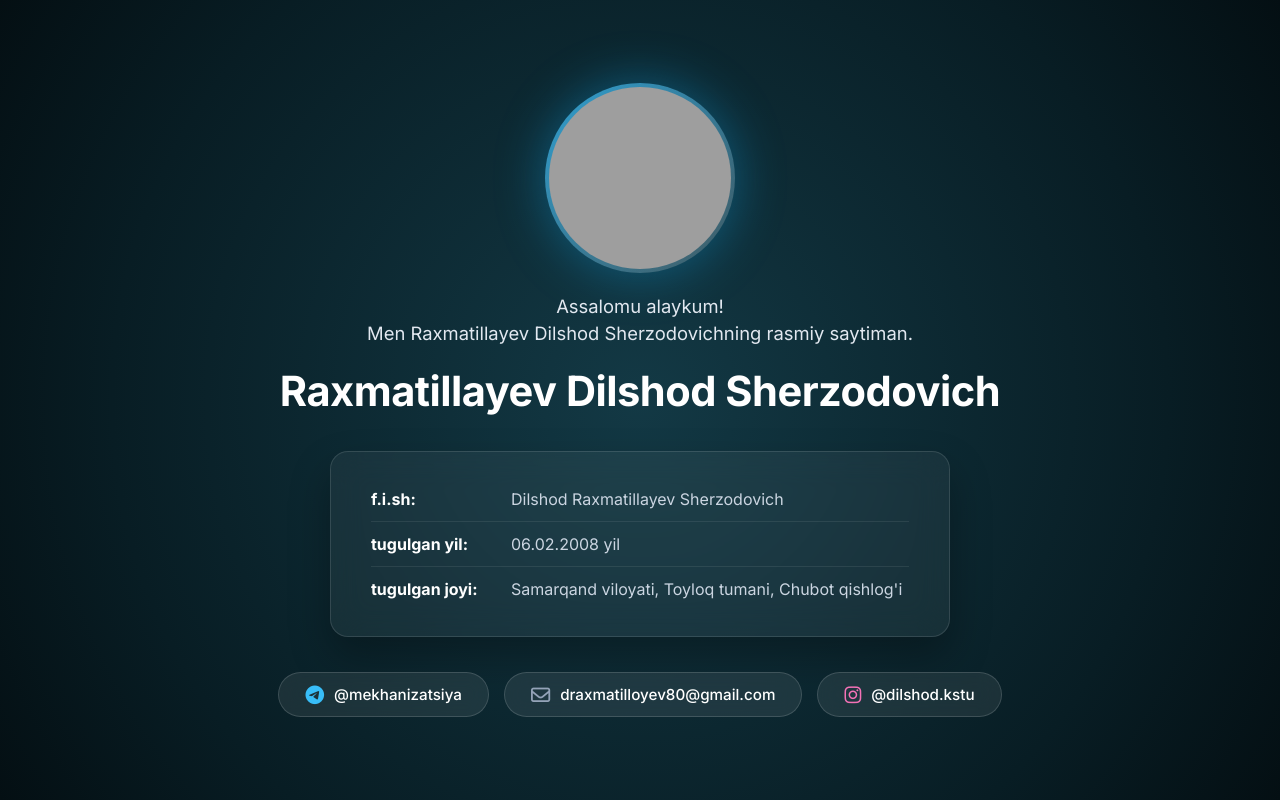
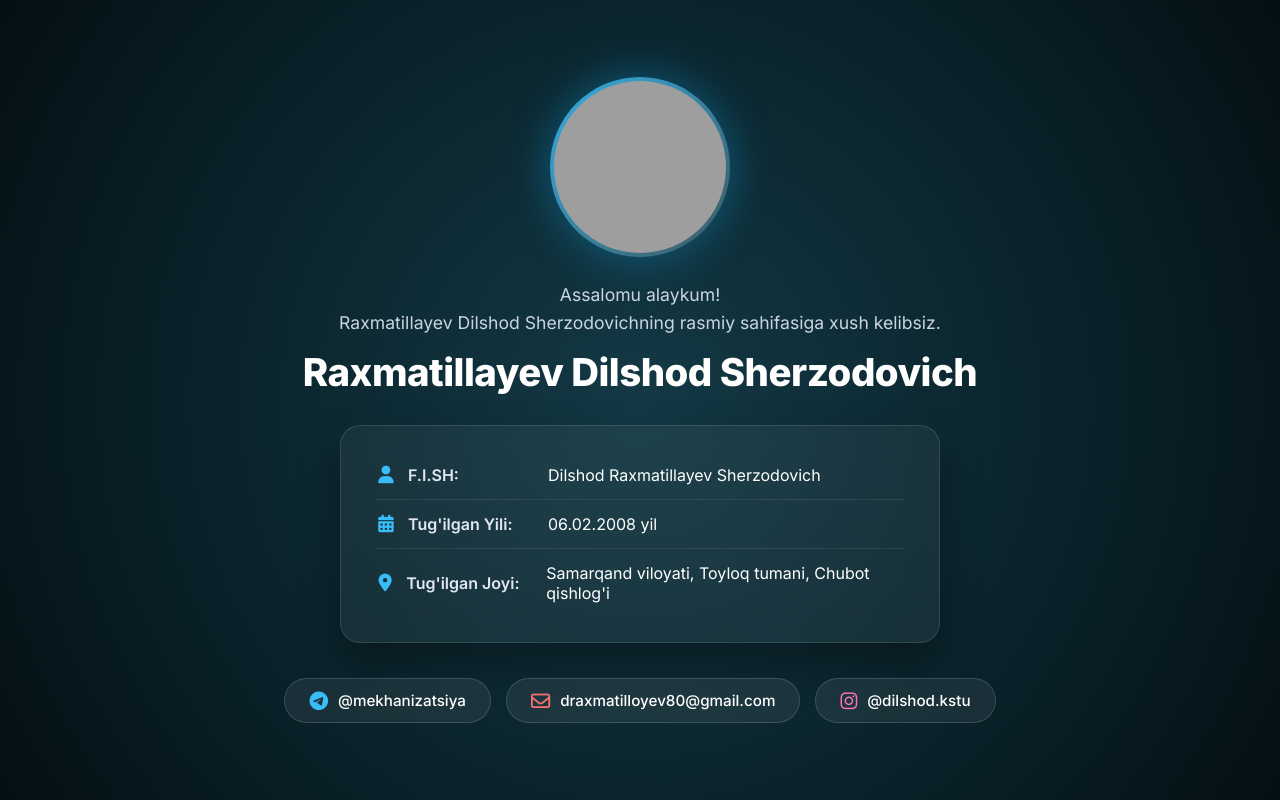
Before and after one commit to xlemann0/dilshod_site, a Flask app: page / in a window 1280 px wide. Run offline with Flask 3, Linux system fonts and the light colour scheme; grey boxes are pictures that could not be loaded.

Commit message:
Update index.html

```diff
--- a/templates/index.html
+++ b/templates/index.html
@@ -4,72 +4,257 @@
     <meta charset="UTF-8">
     <meta name="viewport" content="width=device-width, initial-scale=1.0">
     <title>Dilshod Raxmatillayev Sherzodovich</title>
-    <link href="https://fonts.googleapis.com/css2?family=Inter:wght@300;400;500;600;700&display=swap" rel="stylesheet">
+    <!-- Google Fonts & FontAwesome -->
+    <link href="https://fonts.googleapis.com/css2?family=Inter:wght@300;400;500;600;700;800&display=swap" rel="stylesheet">
     <link rel="stylesheet" href="https://cdnjs.cloudflare.com/ajax/libs/font-awesome/6.4.0/css/all.min.css">
+
     <style>
-        * { margin: 0; padding: 0; box-sizing: border-box; font-family: 'Inter', sans-serif; }
+        * {
+            margin: 0;
+            padding: 0;
+            box-sizing: border-box;
+            font-family: 'Inter', sans-serif;
+        }
+
         body {
             background: radial-gradient(circle at center, #133945 0%, #081d24 70%, #040f13 100%);
-            color: #ffffff; min-height: 100vh; display: flex; align-items: center; justify-content: center; padding: 20px;
+            color: #ffffff;
+            min-height: 100vh;
+            display: flex;
+            align-items: center;
+            justify-content: center;
+            padding: 20px;
         }
-        .container { max-width: 850px; width: 100%; text-align: center; padding: 20px; }
+
+        .container {
+            max-width: 750px;
+            width: 100%;
+            text-align: center;
+            padding: 10px;
+            animation: fadeIn 0.8s ease-in-out;
+        }
+
+        /* Profil rasmi */
         .profile-img-container {
-            width: 190px; height: 190px; margin: 0 auto 20px; border-radius: 50%; padding: 4px;
-            background: linear-gradient(135deg, rgba(56, 189, 248, 0.8), rgba(255, 255, 255, 0.2));
-            box-shadow: 0 0 50px rgba(14, 165, 233, 0.4);
+            width: 180px;
+            height: 180px;
+            margin: 0 auto 24px;
+            border-radius: 50%;
+            padding: 4px;
+            background: linear-gradient(135deg, rgba(56, 189, 248, 0.9), rgba(255, 255, 255, 0.2));
+            box-shadow: 0 0 45px rgba(14, 165, 233, 0.4);
+            transition: transform 0.4s ease, box-shadow 0.4s ease;
         }
-        .profile-img { width: 100%; height: 100%; object-fit: cover; border-radius: 50%; }
-        .welcome-text { font-size: 1.15rem; color: #e2e8f0; margin-bottom: 18px; line-height: 1.5; font-weight: 400; }
-        .main-title { font-size: 2.6rem; font-weight: 800; margin-bottom: 35px; color: #ffffff; letter-spacing: -0.5px; }
+
+        .profile-img-container:hover {
+            transform: scale(1.03);
+            box-shadow: 0 0 60px rgba(14, 165, 233, 0.6);
+        }
+
+        .profile-img {
+            width: 100%;
+            height: 100%;
+            object-fit: cover;
+            border-radius: 50%;
+        }
+
+        /* Matnlar */
+        .welcome-text {
+            font-size: 1.1rem;
+            color: #cbd5e1;
+            margin-bottom: 12px;
+            line-height: 1.6;
+            font-weight: 400;
+        }
+
+        .main-title {
+            font-size: 2.4rem;
+            font-weight: 800;
+            margin-bottom: 30px;
+            color: #ffffff;
+            letter-spacing: -0.5px;
+            line-height: 1.2;
+        }
+
+        /* Info Card - Glassmorphism */
         .info-card {
-            background: rgba(255, 255, 255, 0.05); backdrop-filter: blur(16px); -webkit-backdrop-filter: blur(16px);
-            border: 1px solid rgba(255, 255, 255, 0.12); border-radius: 18px; padding: 25px 40px; margin: 0 auto 35px auto; text-align: left; max-width: 620px; box-shadow: 0 20px 40px rgba(0, 0, 0, 0.3);
+            background: rgba(255, 255, 255, 0.05);
+            backdrop-filter: blur(16px);
+            -webkit-backdrop-filter: blur(16px);
+            border: 1px solid rgba(255, 255, 255, 0.12);
+            border-radius: 20px;
+            padding: 25px 35px;
+            margin: 0 auto 35px auto;
+            text-align: left;
+            max-width: 600px;
+            box-shadow: 0 20px 40px rgba(0, 0, 0, 0.35);
         }
-        .info-row { display: flex; align-items: center; padding: 12px 0; border-bottom: 1px solid rgba(255, 255, 255, 0.08); font-size: 1rem; }
-        .info-row:last-child { border-bottom: none; }
-        .info-label { width: 140px; font-weight: 700; color: #ffffff; flex-shrink: 0; }
-        .info-value { color: #cbd5e1; font-weight: 400; }
-        .social-buttons { display: flex; justify-content: center; gap: 15px; flex-wrap: wrap; }
+
+        .info-row {
+            display: flex;
+            align-items: center;
+            padding: 14px 0;
+            border-bottom: 1px solid rgba(255, 255, 255, 0.08);
+            font-size: 1rem;
+        }
+
+        .info-row:last-child {
+            border-bottom: none;
+        }
+
+        .info-row i {
+            color: #38bdf8;
+            margin-right: 12px;
+            font-size: 1.1rem;
+            width: 20px;
+            text-align: center;
+        }
+
+        .info-label {
+            width: 140px;
+            font-weight: 600;
+            color: #e2e8f0;
+            flex-shrink: 0;
+            text-transform: capitalize;
+        }
+
+        .info-value {
+            color: #ffffff;
+            font-weight: 400;
+            word-break: break-word;
+        }
+
+        /* Ijtimoiy tarmoq tugmalari */
+        .social-buttons {
+            display: flex;
+            justify-content: center;
+            gap: 15px;
+            flex-wrap: wrap;
+        }
+
         .social-btn {
-            display: flex; align-items: center; gap: 10px; background: rgba(255, 255, 255, 0.08);
-            border: 1px solid rgba(255, 255, 255, 0.15); backdrop-filter: blur(10px); padding: 12px 26px; border-radius: 30px; color: #ffffff; text-decoration: none; font-size: 0.95rem; font-weight: 500; transition: all 0.3s ease;
+            display: flex;
+            align-items: center;
+            gap: 10px;
+            background: rgba(255, 255, 255, 0.07);
+            border: 1px solid rgba(255, 255, 255, 0.15);
+            backdrop-filter: blur(10px);
+            padding: 12px 24px;
+            border-radius: 30px;
+            color: #ffffff;
+            text-decoration: none;
+            font-size: 0.95rem;
+            font-weight: 500;
+            transition: all 0.3s ease;
         }
-        .social-btn i { font-size: 1.2rem; }
+
+        .social-btn i {
+            font-size: 1.2rem;
+        }
+
         .social-btn.telegram i { color: #38bdf8; }
-        .social-btn.email i { color: #94a3b8; }
+        .social-btn.email i { color: #f87171; }
         .social-btn.instagram i { color: #f472b6; }
-        .social-btn:hover { background: rgba(255, 255, 255, 0.18); transform: translateY(-2px); box-shadow: 0 10px 20px rgba(0, 0, 0, 0.2); }
+
+        .social-btn:hover {
+            background: rgba(255, 255, 255, 0.18);
+            transform: translateY(-3px);
+            box-shadow: 0 10px 20px rgba(0, 0, 0, 0.25);
+            border-color: rgba(255, 255, 255, 0.3);
+        }
+
+        /* Animatsiya */
+        @keyframes fadeIn {
+            from { opacity: 0; transform: translateY(15px); }
+            to { opacity: 1; transform: translateY(0); }
+        }
+
+        /* Mobil moslashuvchanlik */
         @media (max-width: 650px) {
             .main-title { font-size: 1.8rem; }
-            .welcome-text { font-size: 1rem; }
+            .welcome-text { font-size: 0.98rem; }
             .info-card { padding: 20px; }
-            .info-row { flex-direction: column; align-items: flex-start; }
-            .info-label { margin-bottom: 4px; }
-            .social-buttons { flex-direction: column; }
-            .social-btn { justify-content: center; }
+
+            .info-row {
+                flex-direction: column;
+                align-items: flex-start;
+                gap: 4px;
+            }
+
+            .info-label {
+                width: 100%;
+                font-size: 0.85rem;
+                color: #94a3b8;
+            }
+
+            .info-value {
+                font-size: 0.98rem;
+            }
+
+            .social-buttons {
+                flex-direction: column;
+                width: 100%;
+            }
+
+            .social-btn {
+                justify-content: center;
+                width: 100%;
+            }
         }
     </style>
 </head>
 <body>
+
     <div class="container">
+        <!-- Profil rasmi -->
         <div class="profile-img-container">
             <img src="{{ url_for('static', filename='raxdilshodsher.jpg') }}" alt="Dilshod Raxmatillayev" class="profile-img">
         </div>
-        <div class="welcome-text">
+
+        <!-- Kirish matni -->
+        <p class="welcome-text">
             Assalomu alaykum!<br>
-            Men Raxmatillayev Dilshod Sherzodovichning rasmiy saytiman.
+            Raxmatillayev Dilshod Sherzodovichning rasmiy sahifasiga xush kelibsiz.
+        </p>
+
+        <!-- Sarlavha -->
+        <h1 class="main-title">Raxmatillayev Dilshod Sherzodovich</h1>
+
+        <!-- Ma'lumotlar kartochkasi -->
+        <div class="info-card">
+            <div class="info-row">
+                <i class="fa-solid fa-user"></i>
+                <span class="info-label">F.I.SH:</span>
+                <span class="info-value">Dilshod Raxmatillayev Sherzodovich</span>
+            </div>
+            <div class="info-row">
+                <i class="fa-solid fa-calendar-days"></i>
+                <span class="info-label">Tug'ilgan yili:</span>
+                <span class="info-value">06.02.2008 yil</span>
+            </div>
+            <div class="info-row">
+                <i class="fa-solid fa-location-dot"></i>
+                <span class="info-label">Tug'ilgan joyi:</span>
+                <span class="info-value">Samarqand viloyati, Toyloq tumani, Chubot qishlog'i</span>
+            </div>
         </div>
-        <h1 class="main-title">Raxmatillayev Dilshod Sherzodovich</h1>
-        <div class="info-card">
-            <div class="info-row"><span class="info-label">f.i.sh:</span><span class="info-value">Dilshod Raxmatillayev Sherzodovich</span></div>
-            <div class="info-row"><span class="info-label">tugulgan yil:</span><span class="info-value">06.02.2008 yil</span></div>
-            <div class="info-row"><span class="info-label">tugulgan joyi:</span><span class="info-value">Samarqand viloyati, Toyloq tumani, Chubot qishlog'i</span></div>
-        </div>
+
+        <!-- Ijtimoiy tarmoqlar -->
         <div class="social-buttons">
-            <a href="https://t.me/mekhanizatsiya" target="_blank" class="social-btn telegram"><i class="fa-brands fa-telegram"></i><span>@mekhanizatsiya</span></a>
-            <a href="mailto:draxmatilloyev80@gmail.com" class="social-btn email"><i class="fa-regular fa-envelope"></i><span>draxmatilloyev80@gmail.com</span></a>
-            <a href="https://instagram.com/dilshod.kstu" target="_blank" class="social-btn instagram"><i class="fa-brands fa-instagram"></i><span>@dilshod.kstu</span></a>
+            <a href="https://t.me/mekhanizatsiya" target="_blank" class="social-btn telegram">
+                <i class="fa-brands fa-telegram"></i>
+                <span>@mekhanizatsiya</span>
+            </a>
+            <a href="mailto:draxmatilloyev80@gmail.com" class="social-btn email">
+                <i class="fa-regular fa-envelope"></i>
+                <span>draxmatilloyev80@gmail.com</span>
+            </a>
+            <a href="https://instagram.com/dilshod.kstu" target="_blank" class="social-btn instagram">
+                <i class="fa-brands fa-instagram"></i>
+                <span>@dilshod.kstu</span>
+            </a>
         </div>
     </div>
+
 </body>
 </html>
```
